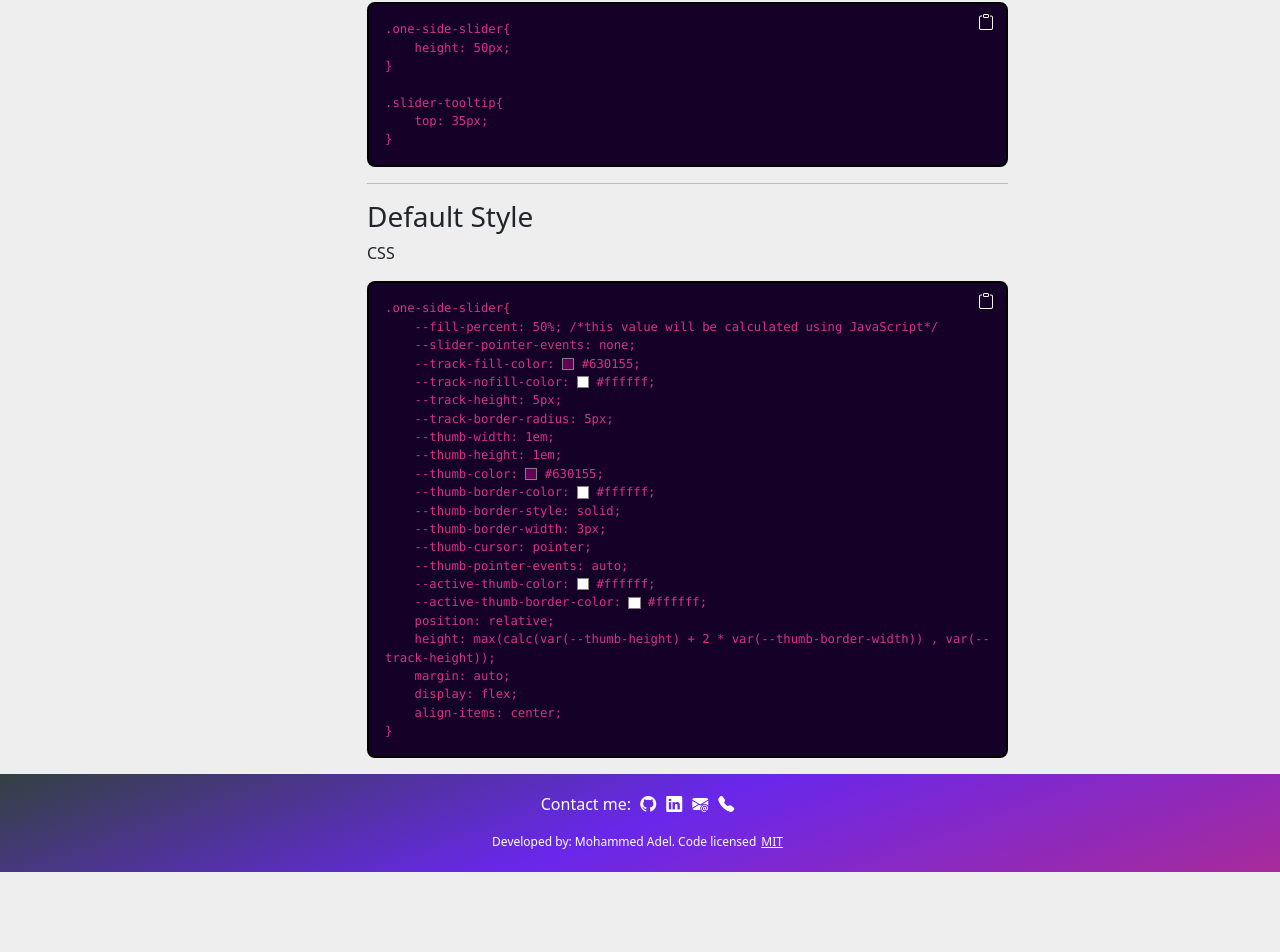
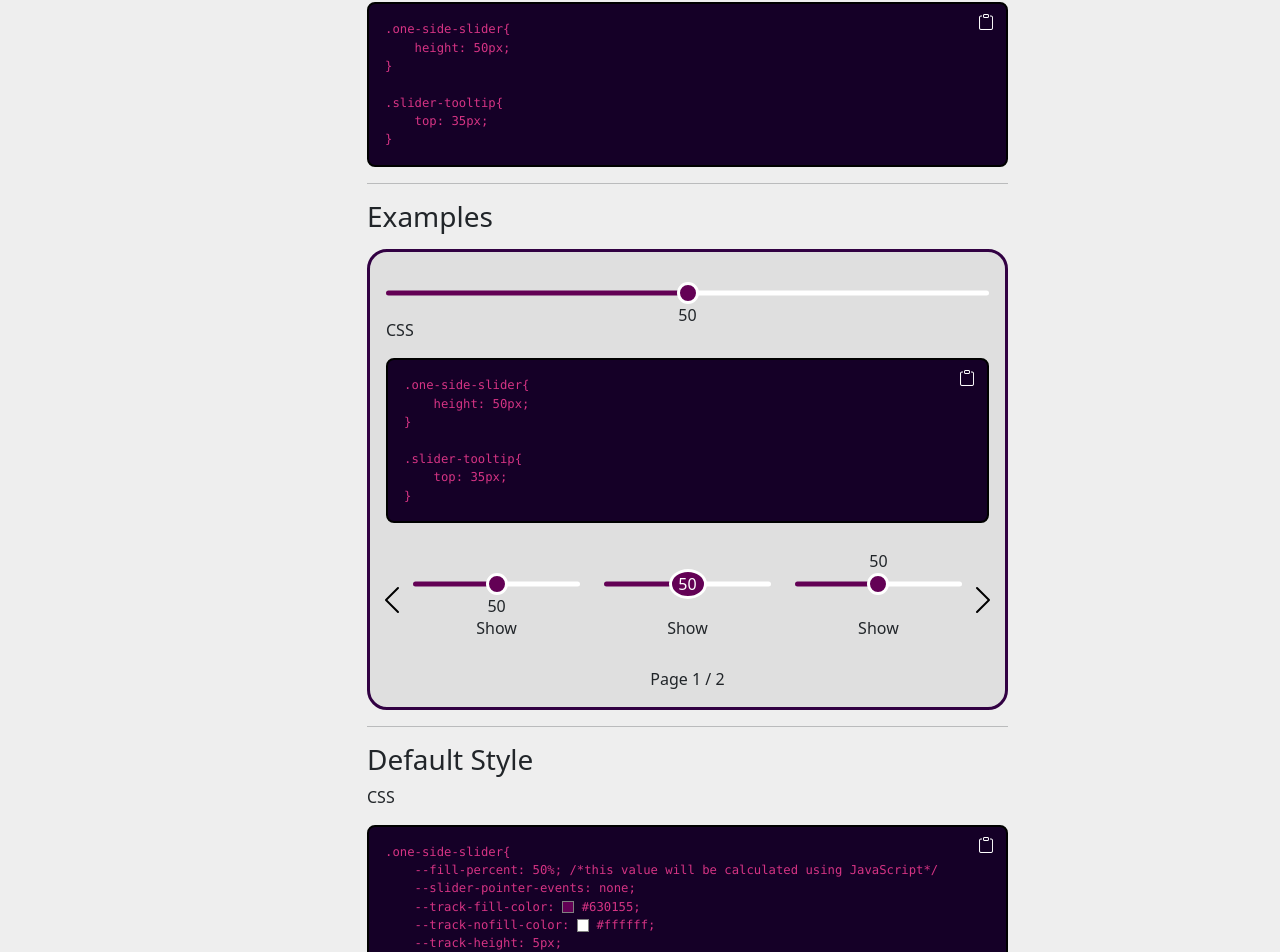
Before and after one commit to MohammedAdel224/dreams, an Angular app: page /docs/components/one-side-slider in a window 1280 px wide. Shown: the part 1397-2349 px from the top of the page. Before the commit the page ends 2269 px from the top, so only its background shows below. Built offline with nearby package versions, Linux system fonts and the light colour scheme.

Commit message:
add tooltip examples

```diff
--- a/src/app/docs/components/one-side-slider/one-side-slider.component.html
+++ b/src/app/docs/components/one-side-slider/one-side-slider.component.html
@@ -12,5 +12,13 @@
     <hr>
     <app-create-slider-with-tooltip></app-create-slider-with-tooltip>
     <hr>
+    <app-examples-viewer
+        [examples]="tooltipExamples"
+        [id]="'tooltipExamples'"
+        [rows]="1"
+        [cols]="3"
+    >
+    </app-examples-viewer>
+    <hr>
     <app-default-style></app-default-style>
 </main>
--- a/src/app/docs/components/one-side-slider/one-side-slider.component.ts
+++ b/src/app/docs/components/one-side-slider/one-side-slider.component.ts
@@ -7,6 +7,9 @@ import { ExamplesViewerComponent } from "../../../examples-viewer/examples-viewe
 import { Example } from '../../../interfaces/example.interface';
 import { Example1Component } from './examples/example1/example1.component';
 import { Example2Component } from './examples/example2/example2.component';
+import { Example3Component } from './examples/example3/example3.component';
+import { Example4Component } from './examples/example4/example4.component';
+import { Example5Component } from './examples/example5/example5.component';
 
 @Component({
     selector: 'app-one-side-slider',
@@ -22,8 +25,10 @@ import { Example2Component } from './examples/example2/example2.component';
     })
 export class OneSideSlider implements OnInit{
     sliderExamples: Type<Example>[] = [];
+    tooltipExamples: Type<Example>[] = [];
 
     ngOnInit(): void {
         this.sliderExamples = [Example1Component, Example2Component];
+        this.tooltipExamples = [Example3Component, Example4Component, Example5Component, Example4Component, Example5Component]
     }
 }
```
